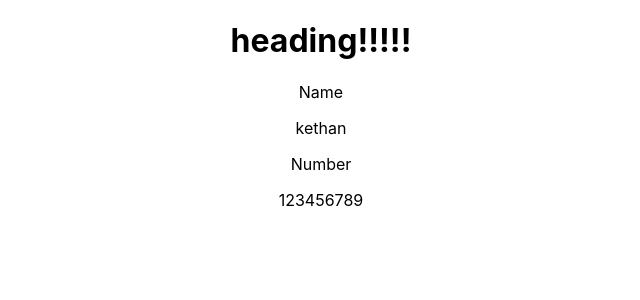
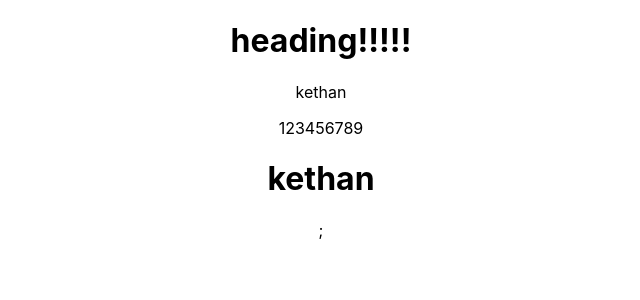
Before and after one commit to chiluka1/kethan1, a React (Create React App) app: page / in a window 1280 px wide. Shown: the top 300 px of the page, without its empty margins (319-959 px from the left). Built offline with nearby package versions, Linux system fonts and the light colour scheme.

Commit message:
conditional rendering

```diff
--- a/src/App.js
+++ b/src/App.js
@@ -8,11 +8,10 @@ function App() {
   return (
     <div className="App">
       <h1>heading!!!!!</h1>
-      <p>Name</p>
       <p>{name}</p>
-      <p>Number</p>
       <p>{num}</p>
-      </div>
+      { "  " ? <h1> {name}</h1> : <h1>no number</h1>};
+    </div>
 
   );
 }
```
